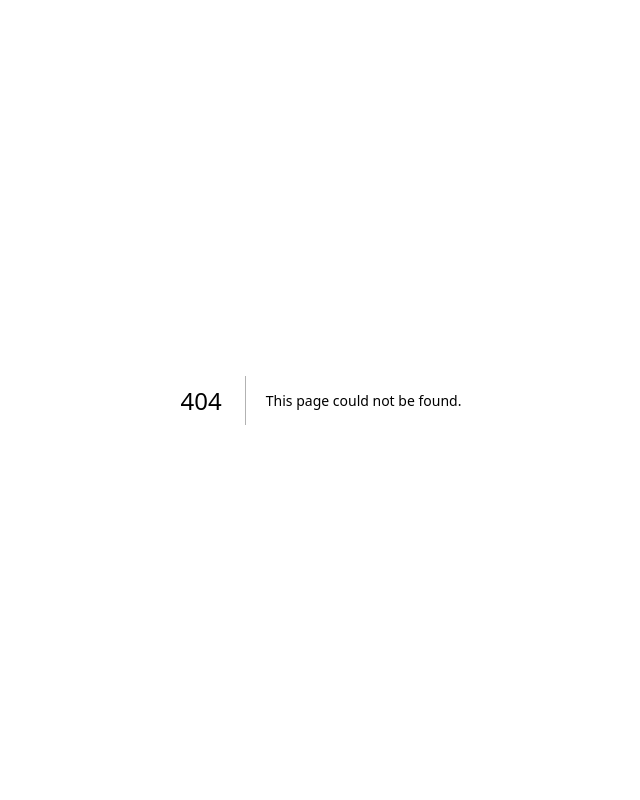
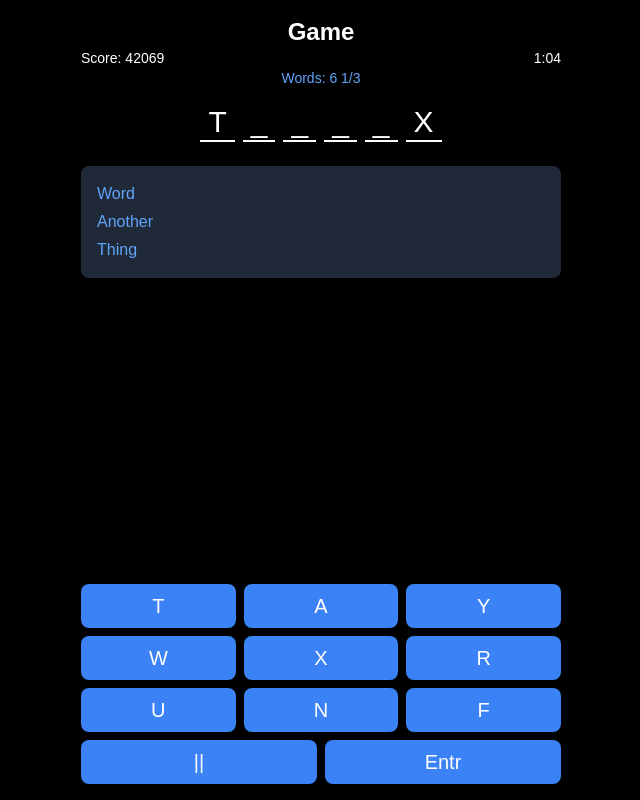
Before and after one commit to jrbarnhart/key-word-kingdom, a Next.js app: page /game in a window 1280 px wide. Before the commit this address had no page. Shown: the whole page, without its empty margins (319-959 px from the left). Built offline with nearby package versions, Linux system fonts and the light colour scheme.

Commit message:
Add placeholder content for game route

```diff
--- /dev/null
+++ b/app/game/page.tsx
@@ -0,0 +1,54 @@
+export default function Game() {
+  return (
+    <div className="bg-black text-white flex flex-col items-center">
+      <div className="max-w-lg w-full h-screen flex flex-col p-4 ">
+        <div className="text-center mb-4">
+          <h1 className="text-2xl font-bold">Game</h1>
+          <div className="flex justify-between text-sm">
+            <p>Score: 42069</p>
+            <p>1:04</p>
+          </div>
+          <p className="text-blue-400 text-sm">Words: 6 1/3</p>
+        </div>
+        <div className="flex justify-center space-x-2 text-3xl mb-6">
+          <span className="border-b-2 border-white px-2">T</span>
+          <span className="border-b-2 border-white px-2">_</span>
+          <span className="border-b-2 border-white px-2">_</span>
+          <span className="border-b-2 border-white px-2">_</span>
+          <span className="border-b-2 border-white px-2">_</span>
+          <span className="border-b-2 border-white px-2">X</span>
+        </div>
+        <div className="bg-gray-800 rounded-lg p-4 mb-6">
+          <ul className="text-blue-400 space-y-1">
+            <li>Word</li>
+            <li>Another</li>
+            <li>Thing</li>
+          </ul>
+        </div>
+        <div className="mt-auto">
+          <div className="grid grid-cols-3 gap-2 mb-2">
+            <button className="bg-blue-500 rounded-lg py-2 text-xl">T</button>
+            <button className="bg-blue-500 rounded-lg py-2 text-xl">A</button>
+            <button className="bg-blue-500 rounded-lg py-2 text-xl">Y</button>
+          </div>
+          <div className="grid grid-cols-3 gap-2 mb-2">
+            <button className="bg-blue-500 rounded-lg py-2 text-xl">W</button>
+            <button className="bg-blue-500 rounded-lg py-2 text-xl">X</button>
+            <button className="bg-blue-500 rounded-lg py-2 text-xl">R</button>
+          </div>
+          <div className="grid grid-cols-3 gap-2 mb-2">
+            <button className="bg-blue-500 rounded-lg py-2 text-xl">U</button>
+            <button className="bg-blue-500 rounded-lg py-2 text-xl">N</button>
+            <button className="bg-blue-500 rounded-lg py-2 text-xl">F</button>
+          </div>
+          <div className="grid grid-cols-2 gap-2">
+            <button className="bg-blue-500 rounded-lg py-2 text-xl">||</button>
+            <button className="bg-blue-500 rounded-lg py-2 text-xl">
+              Entr
+            </button>
+          </div>
+        </div>
+      </div>
+    </div>
+  );
+}
```
